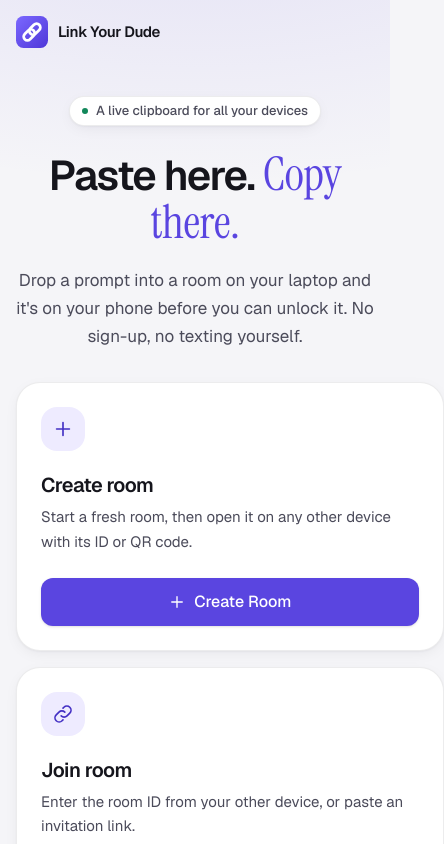
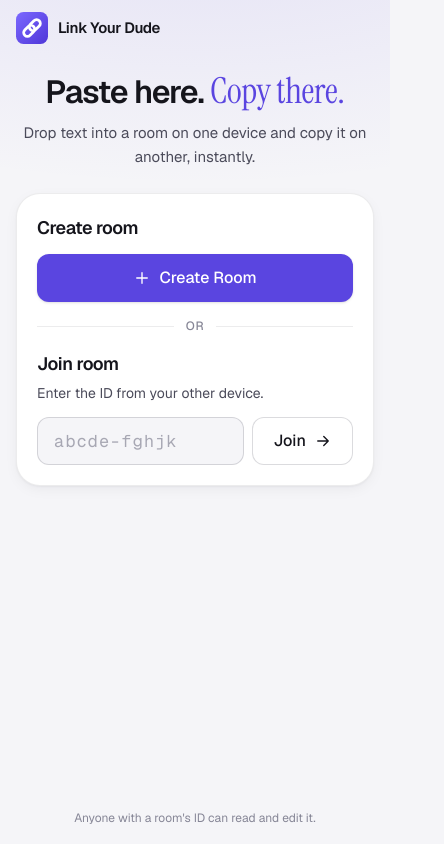
Before and after one commit to abhixzxz/linkyoudude, a Next.js app: page / in a window 390 px wide. Shown: the top 844 px of the page, 444 px wide, since content can reach past the window. Built offline with nearby package versions, Linux system fonts and the light colour scheme.

Commit message:
Refactor code structure for improved readability and maintainability

```diff
--- a/app/manifest.ts
+++ b/app/manifest.ts
@@ -23,7 +23,37 @@ export default function manifest(): MetadataRoute.Manifest {
     share_target: {
       action: "/share",
       method: "GET",
+      enctype: "application/x-www-form-urlencoded",
       params: { title: "title", text: "text", url: "url" },
     },
+    // Long-press the app icon for a one-tap new room.
+    shortcuts: [
+      {
+        name: "New room",
+        short_name: "New room",
+        description: "Create a fresh room",
+        url: "/new",
+        icons: [{ src: "/icons/icon-192.png", sizes: "192x192", type: "image/png" }],
+      },
+    ],
+    // Reopening the installed app (or sharing into it) reuses the open window.
+    launch_handler: { client_mode: ["navigate-existing", "auto"] },
+    // Shown in the richer install dialog on Android and desktop Chrome.
+    screenshots: [
+      {
+        src: "/screenshots/phone.png",
+        sizes: "780x1688",
+        type: "image/png",
+        form_factor: "narrow",
+        label: "A room on your phone: tap Copy and go",
+      },
+      {
+        src: "/screenshots/desktop.png",
+        sizes: "1440x900",
+        type: "image/png",
+        form_factor: "wide",
+        label: "Notes sidebar and editor on your laptop",
+      },
+    ],
   };
 }
--- /dev/null
+++ b/app/new/new-room.tsx
@@ -0,0 +1,65 @@
+"use client";
+
+import Link from "next/link";
+import { useRouter } from "next/navigation";
+import { useEffect, useRef, useState } from "react";
+import { roomPath } from "@/lib/room-id";
+import { Brand } from "@/components/ui/brand";
+import { buttonClass } from "@/components/ui/button";
+import { RefreshIcon } from "@/components/ui/icons";
+import { requestNewRoom } from "@/components/home/create-room-button";
+
+export function NewRoom() {
+  const router = useRouter();
+  const [error, setError] = useState<string | null>(null);
+  const [attempt, setAttempt] = useState(0);
+  const started = useRef(-1);
+
+  useEffect(() => {
+    // Strict Mode runs effects twice in development; create only one room.
+    if (started.current === attempt) return;
+    started.current = attempt;
+    requestNewRoom().then((result) => {
+      if (result.ok) router.replace(roomPath(result.roomId));
+      else setError(result.message);
+    });
+  }, [attempt, router]);
+
+  return (
+    <div className="flex min-h-dvh flex-col">
+      <header className="pt-[env(safe-area-inset-top)]">
+        <div className="mx-auto flex h-14 max-w-5xl items-center px-4 sm:h-16 sm:px-6">
+          <Brand />
+        </div>
+      </header>
+      <main className="flex flex-1 flex-col items-center justify-center gap-5 px-6 pb-24 text-center">
+        {error ? (
+          <>
+            <p className="max-w-xs text-[15px] leading-relaxed text-ink-2">{error}</p>
+            <div className="flex gap-2">
+              <button
+                type="button"
+                onClick={() => {
+                  setError(null);
+                  setAttempt((n) => n + 1);
+                }}
+                className={buttonClass("primary", "lg")}
+              >
+                <RefreshIcon />
+                Try again
+              </button>
+              <Link href="/" className={buttonClass("secondary", "lg")}>
+                Home
+              </Link>
+            </div>
+          </>
+        ) : (
+          <>
+            <span className="size-8 animate-spin rounded-full border-[3px] border-accent border-r-transparent" />
+            <p className="text-[15px] text-ink-2">Creating your room…</p>
+          </>
+        )}
+      </main>
+    </div>
+  );
+}
--- /dev/null
+++ b/app/new/page.tsx
@@ -0,0 +1,12 @@
+import type { Metadata } from "next";
+import { NewRoom } from "./new-room";
+
+export const metadata: Metadata = {
+  title: "New room",
+  robots: { index: false, follow: false },
+};
+
+// Target of the "New room" app shortcut (long-press the installed app icon).
+export default function NewRoomPage() {
+  return <NewRoom />;
+}
--- a/components/home/home-screen.tsx
+++ b/components/home/home-screen.tsx
@@ -117,59 +117,70 @@ export function HomeScreen() {
   return (
     <div className="flex min-h-dvh flex-col">
       <header className="pt-[env(safe-area-inset-top)]">
-        <div className="mx-auto flex h-16 w-full max-w-5xl items-center px-4 sm:px-6">
+        <div className="mx-auto flex h-14 w-full max-w-5xl items-center px-4 sm:h-16 sm:px-6">
           <Brand />
         </div>
       </header>
 
-      <main className="mx-auto flex w-full max-w-5xl flex-1 flex-col gap-8 px-4 pb-16 pt-8 sm:px-6 sm:pt-16">
+      <main className="mx-auto flex w-full max-w-5xl flex-1 flex-col gap-6 px-4 pb-6 pt-4 [@media(max-height:600px)]:gap-4 [@media(max-height:600px)]:pb-4 sm:gap-8 sm:px-6 sm:pb-16 sm:pt-16">
         <section className="mx-auto max-w-2xl text-center">
-          <p className="inline-flex items-center gap-2 rounded-full border border-line bg-surface px-3 py-1 text-[13px] font-medium text-ink-2 shadow-card">
+          <p className="hidden items-center gap-2 rounded-full border border-line bg-surface px-3 py-1 text-[13px] font-medium text-ink-2 shadow-card sm:inline-flex">
             <span className="size-1.5 rounded-full bg-success" />
             A live clipboard for all your devices
           </p>
-          <h1 className="mt-6 text-[2.6rem] font-semibold leading-[1.05] tracking-[-0.035em] sm:text-6xl">
+          <h1 className="text-[2rem] font-semibold leading-[1.08] tracking-[-0.035em] min-[400px]:text-[2.25rem] sm:mt-6 sm:text-6xl">
             Paste here.{" "}
             <span className="font-display text-[1.12em] font-normal tracking-[-0.01em] text-accent">
               Copy there.
             </span>
           </h1>
-          <p className="mx-auto mt-5 max-w-lg text-[17px] leading-relaxed text-ink-2">
-            Drop a prompt into a room on your laptop and it&apos;s on your phone before you can
-            unlock it. No sign-up, no texting yourself.
+          <p className="mx-auto mt-2.5 max-w-lg text-[15px] leading-relaxed text-ink-2 [@media(max-height:560px)]:hidden sm:mt-5 sm:text-[17px]">
+            Drop text into a room on one device and copy it on another, instantly.
+            <span className="hidden sm:inline"> No sign-up, no texting yourself.</span>
           </p>
         </section>
 
-        <section className="grid gap-4 sm:grid-cols-2">
-          <div className="flex flex-col rounded-3xl border border-line bg-surface p-6 shadow-card sm:p-7">
-            <div className="flex size-11 items-center justify-center rounded-2xl bg-accent-soft text-accent-soft-ink">
+        <section className="rounded-3xl border border-line bg-surface p-5 shadow-card sm:grid sm:grid-cols-2 sm:gap-4 sm:border-0 sm:bg-transparent sm:p-0 sm:shadow-none">
+          <div className="flex flex-col sm:rounded-3xl sm:border sm:border-line sm:bg-surface sm:p-7 sm:shadow-card">
+            <div className="hidden size-11 items-center justify-center rounded-2xl bg-accent-soft text-accent-soft-ink sm:flex">
               <PlusIcon size={22} />
             </div>
-            <h2 className="mt-5 text-xl font-semibold tracking-tight">Create room</h2>
-            <p className="mt-1.5 flex-1 text-[15px] leading-relaxed text-ink-2">
+            <h2 className="text-lg font-semibold tracking-tight sm:mt-5 sm:text-xl">Create room</h2>
+            <p className="mt-1.5 hidden flex-1 text-[15px] leading-relaxed text-ink-2 sm:block">
               Start a fresh room, then open it on any other device with its ID or QR code.
             </p>
-            <CreateRoomButton className="mt-6" label="Create Room" />
+            <CreateRoomButton className="mt-3 sm:mt-6" label="Create Room" />
           </div>
 
-          <div id="join" className="flex scroll-mt-6 flex-col rounded-3xl border border-line bg-surface p-6 shadow-card sm:p-7">
-            <div className="flex size-11 items-center justify-center rounded-2xl bg-accent-soft text-accent-soft-ink">
+          <div className="my-4 flex items-center gap-3 text-xs font-medium uppercase tracking-wider text-ink-3 sm:hidden" aria-hidden="true">
+            <span className="h-px flex-1 bg-line" />
+            or
+            <span className="h-px flex-1 bg-line" />
+          </div>
+
+          <div id="join" className="flex scroll-mt-6 flex-col sm:rounded-3xl sm:border sm:border-line sm:bg-surface sm:p-7 sm:shadow-card">
+            <div className="hidden size-11 items-center justify-center rounded-2xl bg-accent-soft text-accent-soft-ink sm:flex">
               <LinkIcon size={22} />
             </div>
-            <h2 className="mt-5 text-xl font-semibold tracking-tight">Join room</h2>
-            <p className="mt-1.5 flex-1 text-[15px] leading-relaxed text-ink-2">
-              Enter the room ID from your other device, or paste an invitation link.
+            <h2 className="text-lg font-semibold tracking-tight sm:mt-5 sm:text-xl">Join room</h2>
+            <p className="mt-1 flex-1 text-sm leading-relaxed text-ink-2 sm:mt-1.5 sm:text-[15px]">
+              Enter the ID from your other device<span className="hidden sm:inline">, or paste an invitation link</span>.
             </p>
-            <div className="mt-6">
+            <div className="mt-3 sm:mt-6">
               <JoinForm />
             </div>
           </div>
         </section>
 
         <RecentRooms />
-        <InstallHint />
+        <div className="sm:hidden">
+          <InstallHint compact />
+        </div>
+        <div className="hidden sm:block">
+          <InstallHint />
+        </div>
 
-        <section aria-label="How it works" className="grid gap-3 sm:grid-cols-3">
+        <section aria-label="How it works" className="hidden gap-3 sm:grid sm:grid-cols-3">
           {STEPS.map((step, index) => (
             <div key={step.title} className="rounded-2xl border border-line/70 p-5">
               <span className="font-mono text-xs font-semibold text-accent">0{index + 1}</span>
@@ -180,8 +191,8 @@ export function HomeScreen() {
         </section>
       </main>
 
-      <footer className="pb-[max(1.5rem,env(safe-area-inset-bottom))] text-center text-xs text-ink-3">
-        Anyone with a room&apos;s ID can read and edit it — share it only with your own devices.
+      <footer className="px-6 pb-[max(1rem,env(safe-area-inset-bottom))] text-center text-xs leading-relaxed text-ink-3 [@media(max-height:600px)]:hidden">
+        Anyone with a room&apos;s ID can read and edit it<span className="hidden sm:inline"> — share it only with your own devices</span>.
       </footer>
     </div>
   );
--- a/components/room/room-states.tsx
+++ b/components/room/room-states.tsx
@@ -116,10 +116,10 @@ export function EmptyRoom({
   onShare: () => void;
 }) {
   return (
-    <div className="flex flex-1 items-center justify-center rounded-3xl border border-dashed border-line-strong bg-surface/60 px-6 py-14 lg:py-0">
+    <div className="flex flex-1 items-center justify-center rounded-3xl border border-dashed border-line-strong bg-surface/60 px-5 py-8 lg:py-0">
       <div className="flex max-w-sm flex-col items-center text-center">
-        <div className="mb-5 flex size-14 items-center justify-center rounded-2xl bg-accent-soft text-accent-soft-ink">
-          <ClipboardIcon size={26} />
+        <div className="mb-4 flex size-12 items-center justify-center rounded-2xl bg-accent-soft text-accent-soft-ink sm:mb-5 sm:size-14">
+          <ClipboardIcon size={24} />
         </div>
         <h2 className="text-xl font-semibold tracking-tight">This room is empty</h2>
         <p className="mt-2 text-[15px] leading-relaxed text-ink-2">
```
Also changed, not shown: public/screenshots/desktop.png (added), public/screenshots/phone.png (added).
